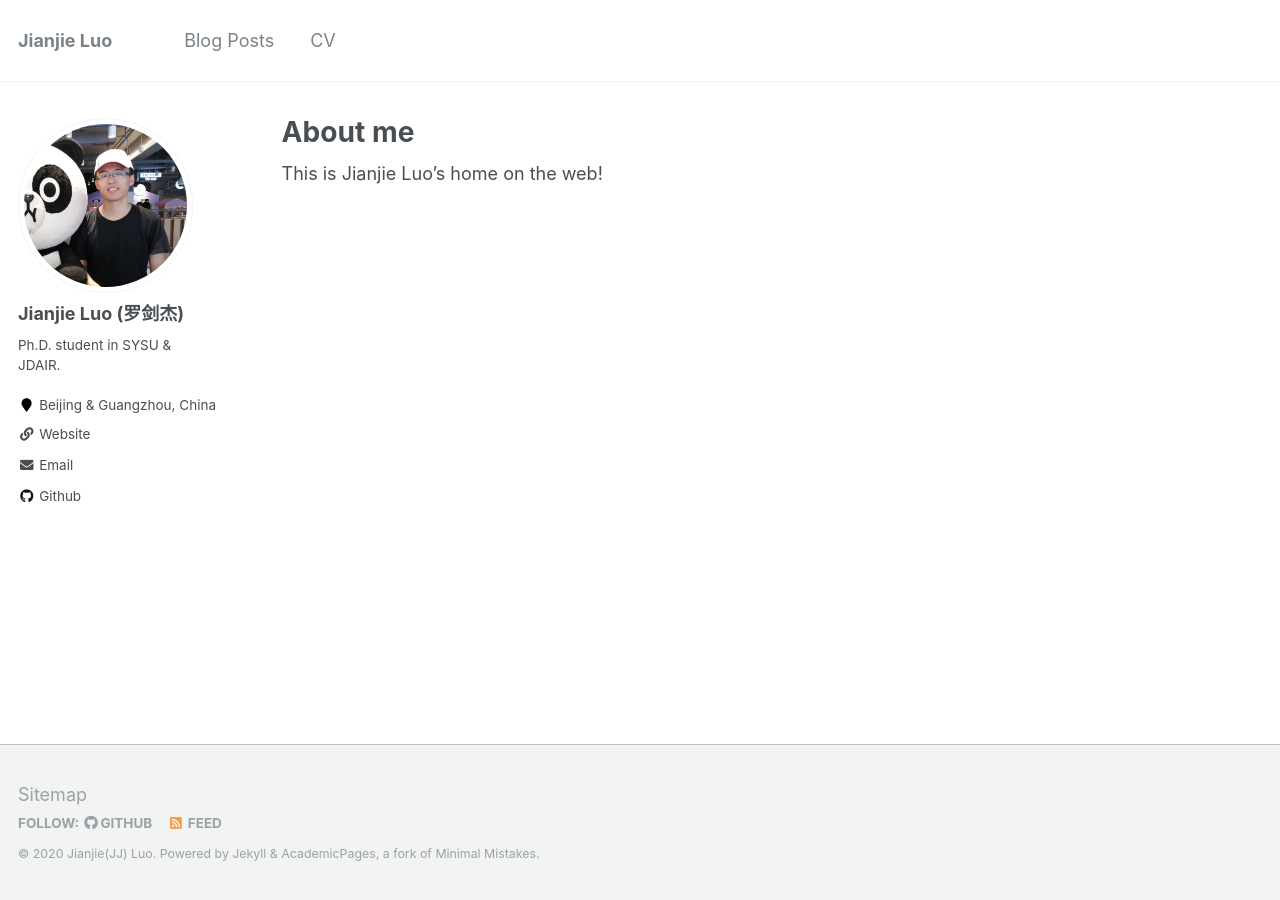
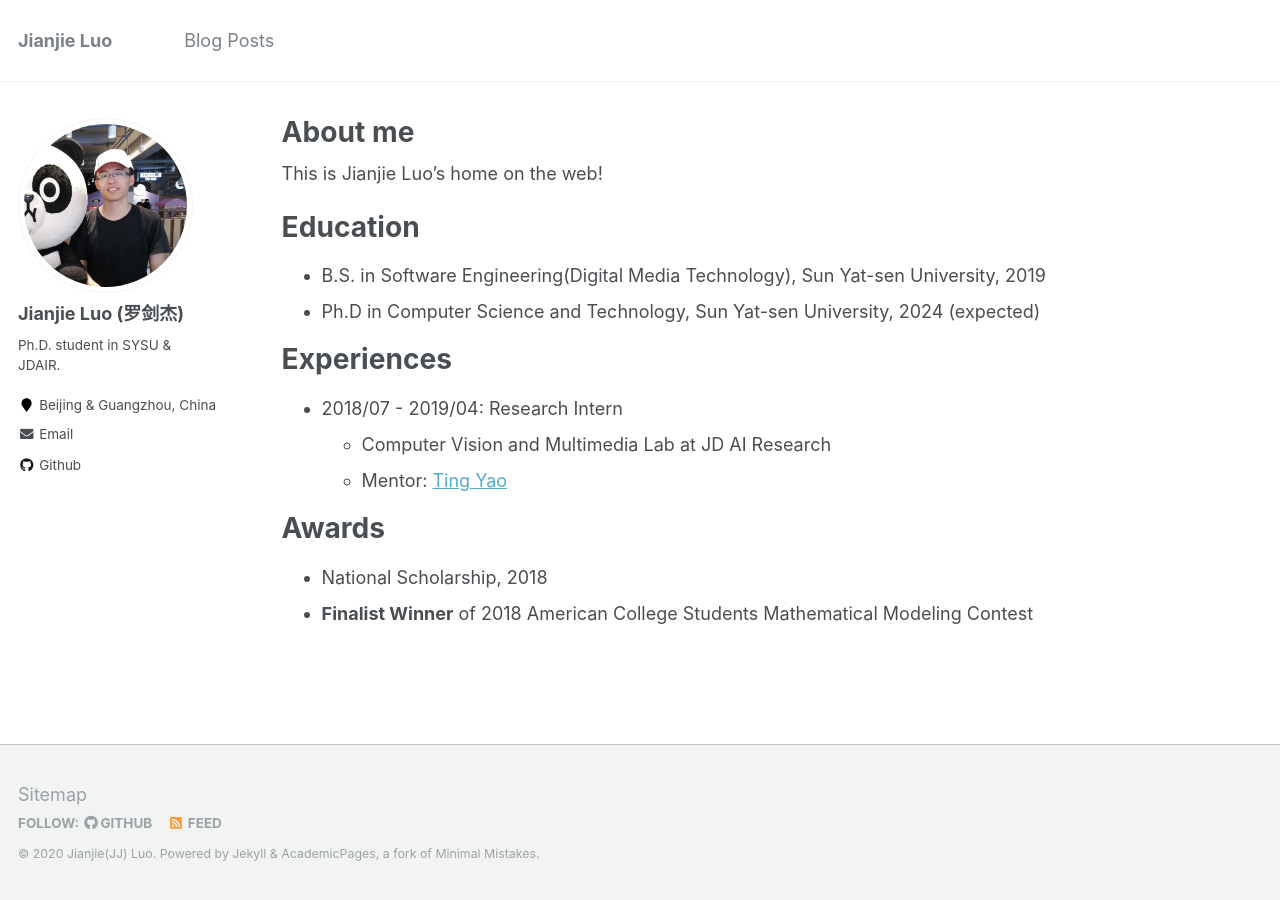
Before and after one commit to jianjieluo/jianjieluo.github.io, a Jekyll site: the page built from _pages/about.md, in a window 1280 px wide. Built offline with Jekyll 4.4.1, drawn with Linux system fonts in a browser that asks for light colours.

Commit message:
merge cv and about me

```diff
--- a/_config.yml
+++ b/_config.yml
@@ -89,7 +89,7 @@ author:
   googlescholar    :  # "http://yourfullgooglescholarurl.com"
   email            : "luojj26@mail2.sysu.edu.cn"
   researchgate     :  # example: "https://www.researchgate.net/profile/yourprofile"
-  uri              : "jianjieluo.github.io"
+  uri              :
   bitbucket        :
   codepen          :
   dribbble         :
--- a/_data/navigation.yml
+++ b/_data/navigation.yml
@@ -15,8 +15,8 @@ main:
   - title: "Blog Posts"
     url: /year-archive/
 
-  - title: "CV"
-    url: /cv/
+  # - title: "CV"
+  #   url: /cv/
 
   # - title: "Guide"
   #   url: /markdown/
--- a/_pages/about.md
+++ b/_pages/about.md
@@ -9,3 +9,25 @@ redirect_from:
 ---
 
 This is Jianjie Luo's home on the web!
+
+Education
+======
+* B.S. in Software Engineering(Digital Media Technology), Sun Yat-sen University, 2019
+* Ph.D in Computer Science and Technology, Sun Yat-sen University, 2024 (expected)
+
+Experiences
+======
+* 2018/07 - 2019/04: Research Intern
+  * Computer Vision and Multimedia Lab at JD AI Research
+  * Mentor: [Ting Yao](http://tingyao.deepfun.club/)
+
+<!-- Publications
+======
+  <ul>{% for post in site.publications %}
+    {% include archive-single-cv.html %}
+  {% endfor %}</ul> -->
+
+Awards
+======
+* National Scholarship, 2018
+* **Finalist Winner** of 2018 American College Students Mathematical Modeling Contest
```
Also changed, not shown: _pages/cv.md (+2 -2 lines).
